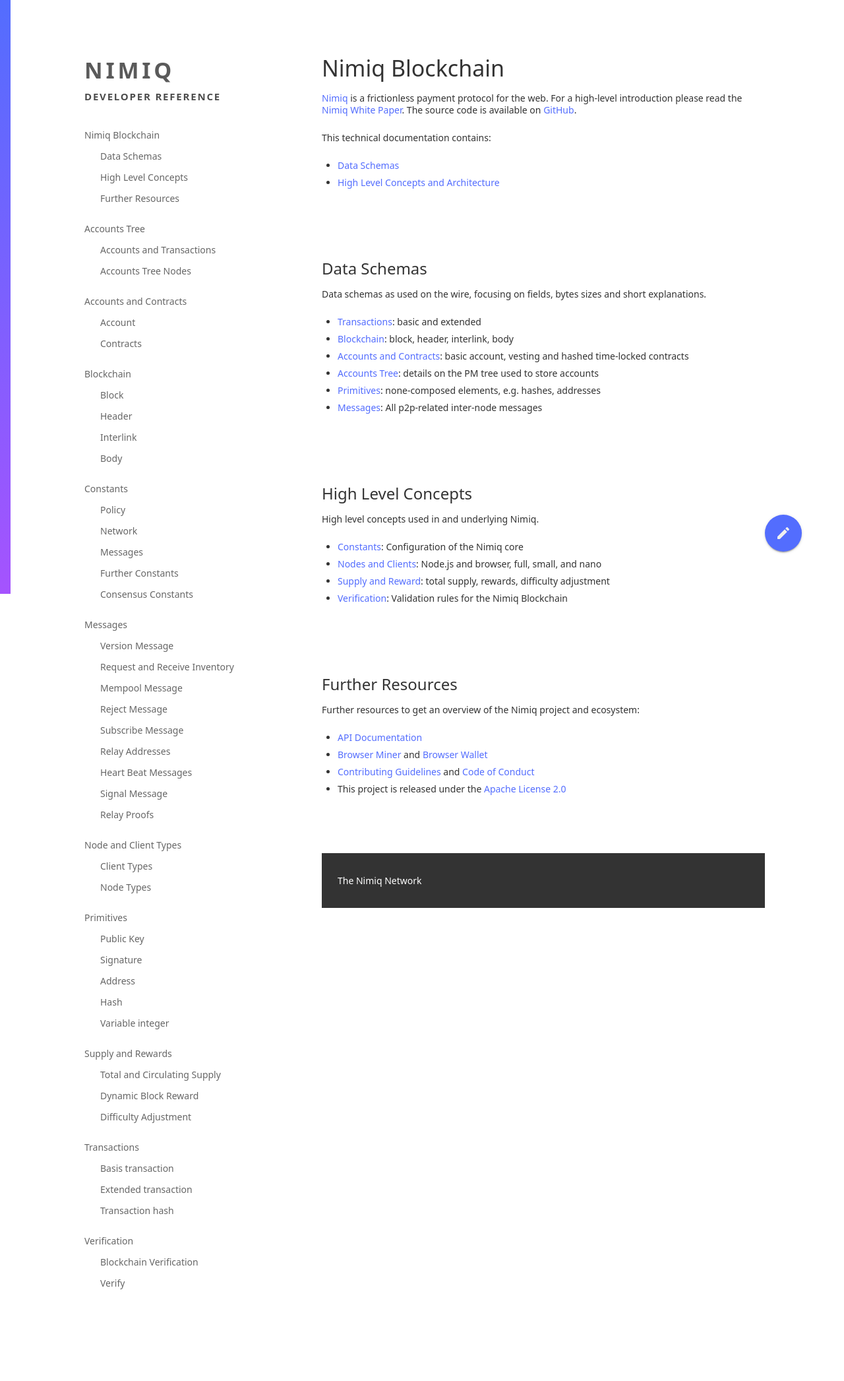
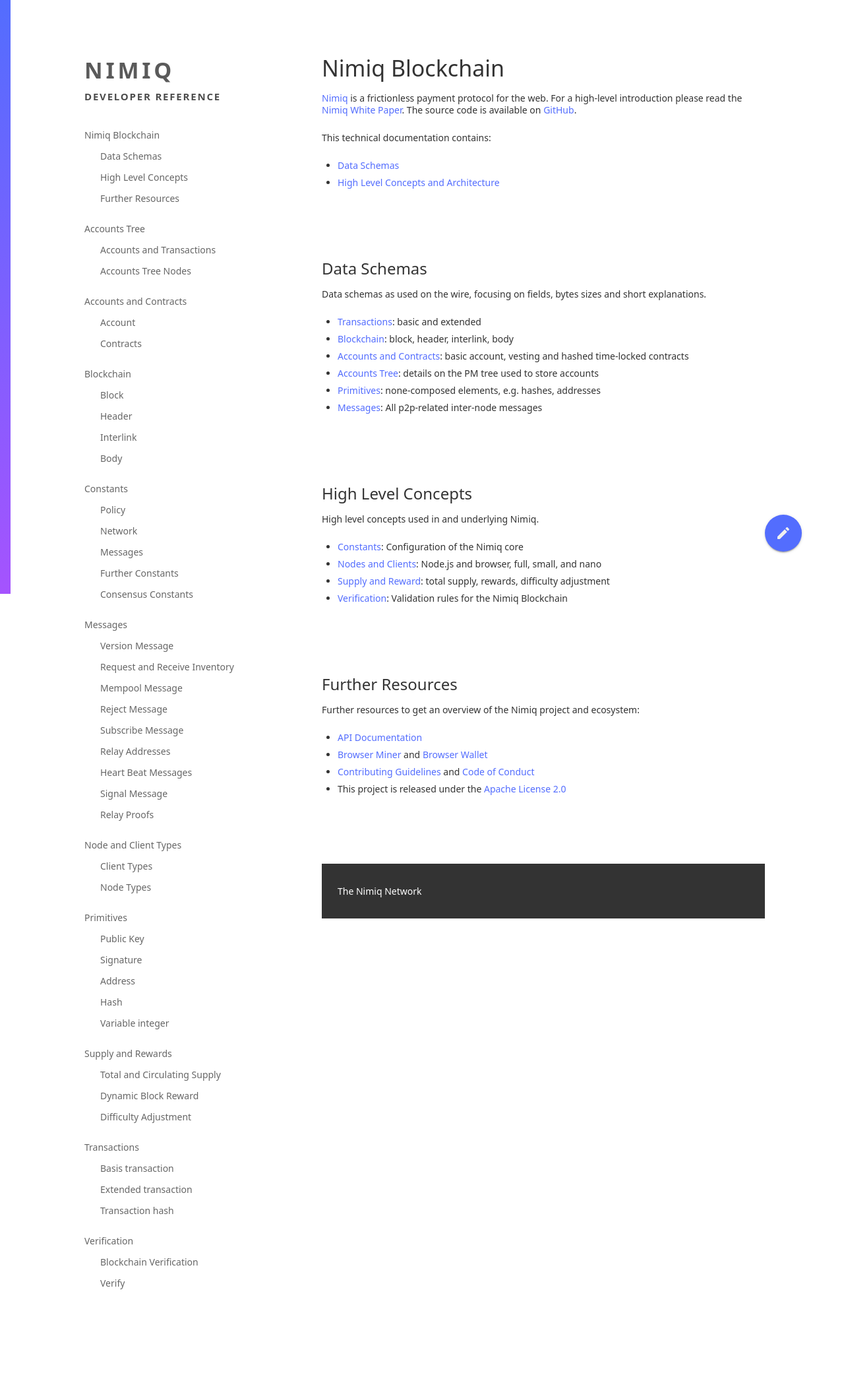
Before and after one commit to nimiq-network/developer-reference, a Jekyll site: the page built from README.md, in a window 1280 px wide. Shown: the whole page at 66% size. Built offline with Jekyll 4.4.1, drawn with Linux system fonts in a browser that asks for light colours; our own code applies the rules of GitHub Pages for plain Markdown files; before the commit the page ends 2029 px from its top, so only the background shows below that.

Commit message:
footer at bottom of content section

```diff
--- a/assets/css/nimiq-light.css
+++ b/assets/css/nimiq-light.css
@@ -14,7 +14,6 @@ main {
     display: flex;
     justify-content: center;
     position: relative;
-    padding-bottom: 64px;
     margin-left: 320px;
     min-height: 100vh;
 }
@@ -38,7 +37,7 @@ aside {
 footer {
     width: 100%;
     padding: 32px 24px;
-    margin-top: 80px;
+    margin-top: 96px;
 }
 
 
@@ -292,7 +291,7 @@ code {
 
 nav {
     padding-top: 24px;
-    padding-bottom: 64px;
+    padding-bottom: 128px;
 }
 
 nav li {
@@ -342,10 +341,6 @@ nav li a:before {
 
 nav li a:hover:before {
     opacity: 1;
-}
-
-nav ul ul ul {
-    display: none;
 }
 
 
```
